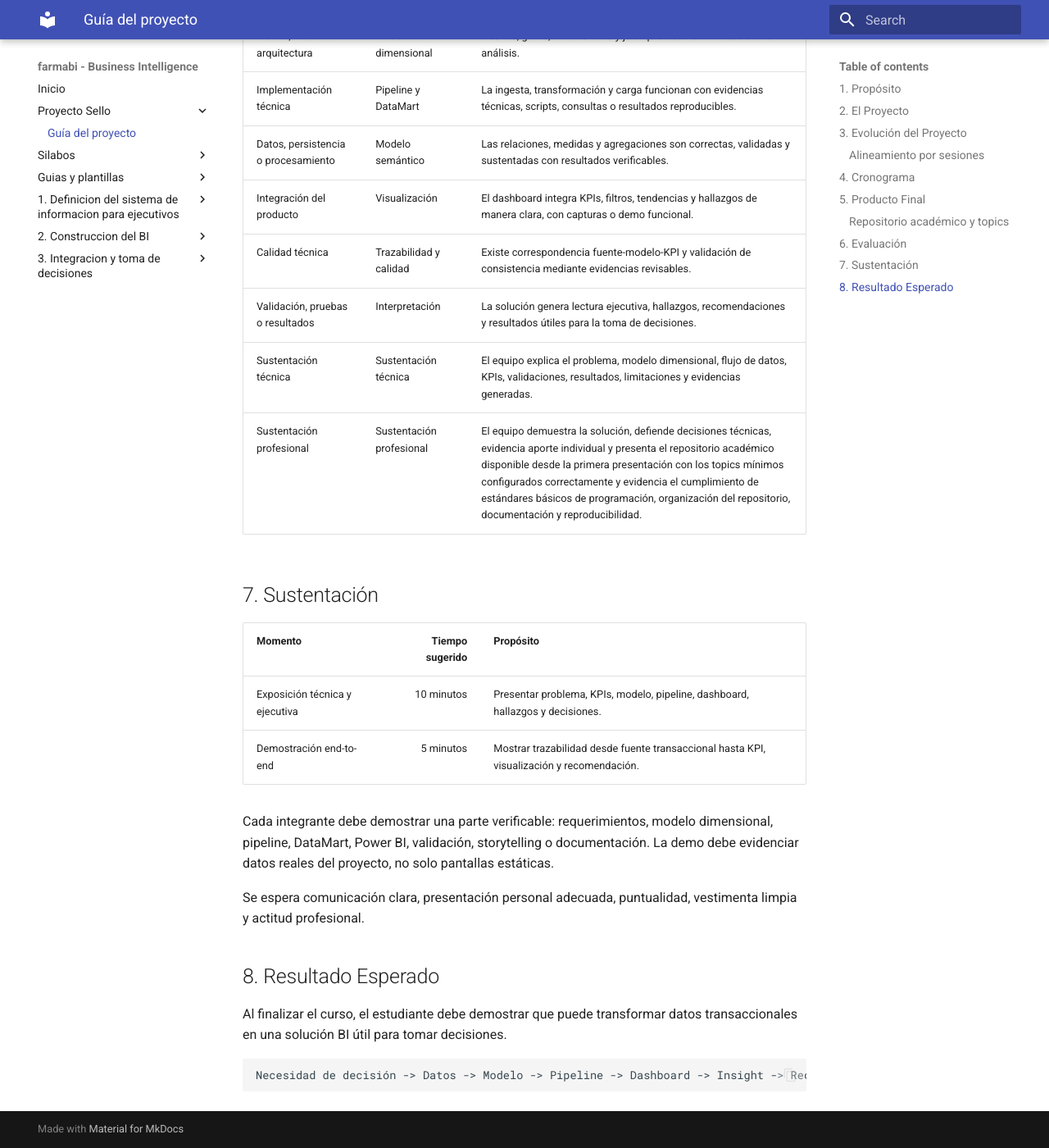
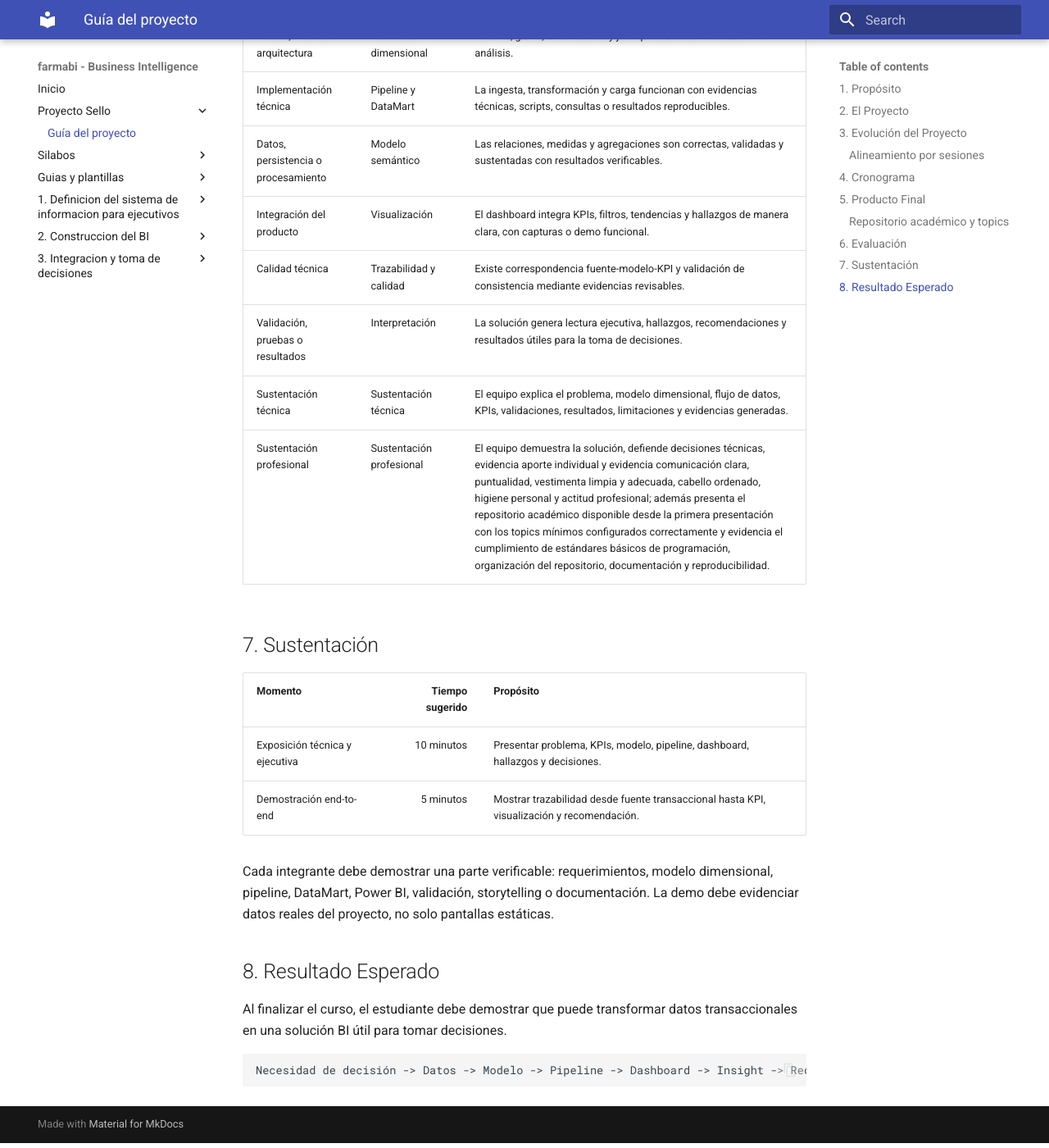
Before and after one commit to 261bi/farmabi, an MkDocs documentation site: the page built from docs/proyecto-sello/index.md, in a window 1280 px wide and 1400 px high, scrolled down 4709 px. Shown: the whole window at 82% size. Built offline with MkDocs 1.6.1 and Material for MkDocs 9.7.7, drawn with Linux system fonts in a browser that asks for light colours.

Commit message:
first commit

```diff
--- a/docs/proyecto-sello/index.md
+++ b/docs/proyecto-sello/index.md
@@ -119,7 +119,7 @@ Los criterios se organizan según una matriz común de evaluación de proyectos
 | Calidad técnica | Trazabilidad y calidad | Existe correspondencia fuente-modelo-KPI y validación de consistencia mediante evidencias revisables. |
 | Validación, pruebas o resultados | Interpretación | La solución genera lectura ejecutiva, hallazgos, recomendaciones y resultados útiles para la toma de decisiones. |
 | Sustentación técnica | Sustentación técnica | El equipo explica el problema, modelo dimensional, flujo de datos, KPIs, validaciones, resultados, limitaciones y evidencias generadas. |
-| Sustentación profesional | Sustentación profesional | El equipo demuestra la solución, defiende decisiones técnicas, evidencia aporte individual y presenta el repositorio académico disponible desde la primera presentación con los topics mínimos configurados correctamente y evidencia el cumplimiento de estándares básicos de programación, organización del repositorio, documentación y reproducibilidad. |
+| Sustentación profesional | Sustentación profesional | El equipo demuestra la solución, defiende decisiones técnicas, evidencia aporte individual y evidencia comunicación clara, puntualidad, vestimenta limpia y adecuada, cabello ordenado, higiene personal y actitud profesional; además presenta el repositorio académico disponible desde la primera presentación con los topics mínimos configurados correctamente y evidencia el cumplimiento de estándares básicos de programación, organización del repositorio, documentación y reproducibilidad. |
 
 ## 7. Sustentación
 
@@ -130,8 +130,6 @@ Los criterios se organizan según una matriz común de evaluación de proyectos
 
 Cada integrante debe demostrar una parte verificable: requerimientos, modelo dimensional, pipeline, DataMart, Power BI, validación, storytelling o documentación. La demo debe evidenciar datos reales del proyecto, no solo pantallas estáticas.
 
-Se espera comunicación clara, presentación personal adecuada, puntualidad, vestimenta limpia y actitud profesional.
-
 ## 8. Resultado Esperado
 
 Al finalizar el curso, el estudiante debe demostrar que puede transformar datos transaccionales en una solución BI útil para tomar decisiones.
```
